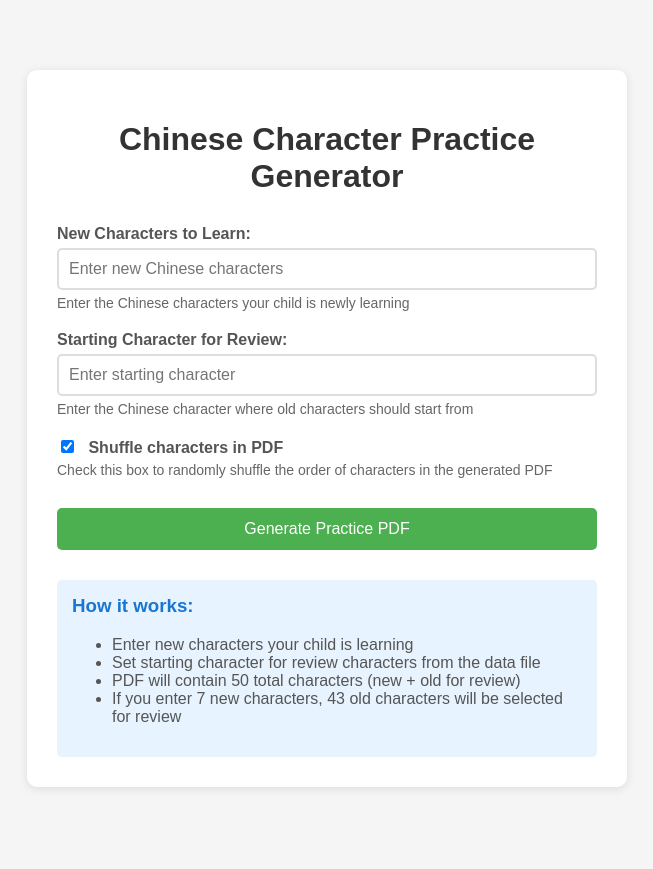
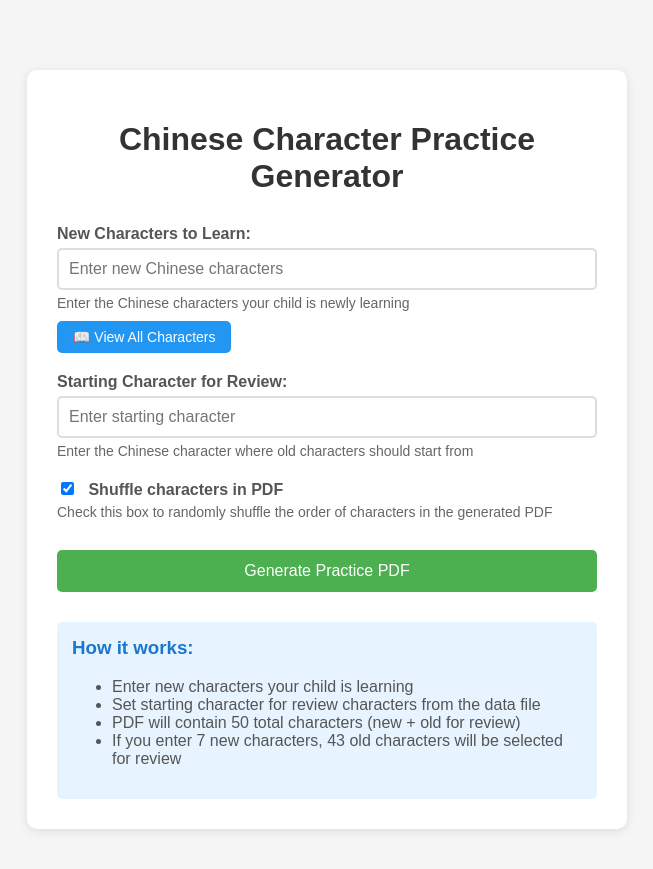
Before and after one commit to Trappie/chinese, a Flask app: page / in a window 1280 px wide. Shown: the top 869 px of the page, without its empty margins (313-966 px from the left). Before the commit the page ends 789 px from the top, so only its background shows below. Run offline with Flask 3, Linux system fonts and the light colour scheme.

Commit message:
Add character viewer modal for easy character selection
- Add /characters API endpoint to serve all characters as JSON
- Add modal popup with "View All Characters" button in form
- Display all 500 characters in selectable paragraph format
- Support natural text selection for easy copy/paste
- Include modal close functionality (X button, Escape key, click outside)

🤖 Generated with [Claude Code](https://claude.ai/code)

Co-Authored-By: Claude <noreply@anthropic.com>

```diff
--- a/app.py
+++ b/app.py
@@ -1,4 +1,4 @@
-from flask import Flask, render_template, request, send_file
+from flask import Flask, render_template, request, send_file, jsonify
 from reportlab.pdfgen import canvas
 from reportlab.lib.pagesizes import letter
 from reportlab.pdfbase import pdfmetrics
@@ -180,6 +180,15 @@ def generate_pdf(characters):
 def index():
     return render_template('index.html')
 
+@app.route('/characters')
+def get_characters():
+    """Return all characters from data.txt as JSON"""
+    try:
+        all_chars = load_characters()
+        return jsonify({'characters': all_chars})
+    except Exception as e:
+        return jsonify({'error': str(e)}), 500
+
 @app.route('/generate', methods=['POST'])
 def generate():
     new_chars = request.form['new_chars'].strip()
@@ -205,4 +214,4 @@ def generate():
 
 if __name__ == '__main__':
     # Use debug=False for production deployment
-    app.run(debug=False, host='0.0.0.0', port=5000)
+    app.run(debug=False, host='0.0.0.0', port=9527)
--- a/templates/index.html
+++ b/templates/index.html
@@ -63,6 +63,72 @@
             color: #666;
             margin-top: 5px;
         }
+        .view-chars-btn {
+            background-color: #2196F3;
+            color: white;
+            padding: 8px 16px;
+            border: none;
+            border-radius: 5px;
+            cursor: pointer;
+            font-size: 14px;
+            margin-top: 10px;
+        }
+        .view-chars-btn:hover {
+            background-color: #1976D2;
+        }
+        #characterModal {
+            display: none;
+            position: fixed;
+            z-index: 1000;
+            left: 0;
+            top: 0;
+            width: 100%;
+            height: 100%;
+            background-color: rgba(0,0,0,0.5);
+        }
+        .modal-content {
+            background-color: white;
+            margin: 5% auto;
+            padding: 20px;
+            border-radius: 10px;
+            width: 80%;
+            max-width: 800px;
+            max-height: 80%;
+            overflow-y: auto;
+            position: relative;
+        }
+        .close {
+            color: #aaa;
+            float: right;
+            font-size: 28px;
+            font-weight: bold;
+            cursor: pointer;
+            position: absolute;
+            right: 15px;
+            top: 10px;
+        }
+        .close:hover {
+            color: #000;
+        }
+        #charactersDisplay {
+            font-size: 24px;
+            line-height: 1.8;
+            letter-spacing: 4px;
+            font-family: "SimSun", "Microsoft YaHei", "Helvetica", sans-serif;
+            padding: 20px;
+            border: 1px solid #ddd;
+            border-radius: 5px;
+            background-color: #fafafa;
+            margin-top: 15px;
+            user-select: text;
+            word-break: break-all;
+            white-space: normal;
+        }
+        .modal-header {
+            margin-bottom: 10px;
+            border-bottom: 1px solid #eee;
+            padding-bottom: 10px;
+        }
     </style>
 </head>
 <body>
@@ -80,6 +146,7 @@
                 <label for="new_chars">New Characters to Learn:</label>
                 <input type="text" id="new_chars" name="new_chars" placeholder="Enter new Chinese characters" value="{{ new_chars or '' }}" required>
                 <div class="help-text">Enter the Chinese characters your child is newly learning</div>
+                <button type="button" class="view-chars-btn" onclick="showCharacters()">📖 View All Characters</button>
             </div>
 
             <div class="form-group">
@@ -109,5 +176,61 @@
             </ul>
         </div>
     </div>
+
+    <!-- Character Display Modal -->
+    <div id="characterModal">
+        <div class="modal-content">
+            <span class="close" onclick="closeModal()">&times;</span>
+            <div class="modal-header">
+                <h3>All Available Characters</h3>
+                <p>Click and drag to select characters you can copy and paste:</p>
+            </div>
+            <div id="charactersDisplay">Loading characters...</div>
+        </div>
+    </div>
+
+    <script>
+        function showCharacters() {
+            document.getElementById('characterModal').style.display = 'block';
+
+            // Fetch characters from the server
+            fetch('/characters')
+                .then(response => response.json())
+                .then(data => {
+                    if (data.characters) {
+                        displayCharacters(data.characters);
+                    } else {
+                        document.getElementById('charactersDisplay').textContent = 'Error loading characters: ' + (data.error || 'Unknown error');
+                    }
+                })
+                .catch(error => {
+                    document.getElementById('charactersDisplay').textContent = 'Error fetching characters: ' + error.message;
+                });
+        }
+
+        function displayCharacters(characters) {
+            const display = document.getElementById('charactersDisplay');
+            display.textContent = characters;
+        }
+
+        function closeModal() {
+            document.getElementById('characterModal').style.display = 'none';
+        }
+
+        // Close modal when clicking outside of it
+        window.onclick = function(event) {
+            const modal = document.getElementById('characterModal');
+            if (event.target === modal) {
+                closeModal();
+            }
+        }
+
+        // Close modal with Escape key
+        document.addEventListener('keydown', function(event) {
+            if (event.key === 'Escape') {
+                closeModal();
+            }
+        });
+    </script>
 </body>
 </html>
```
